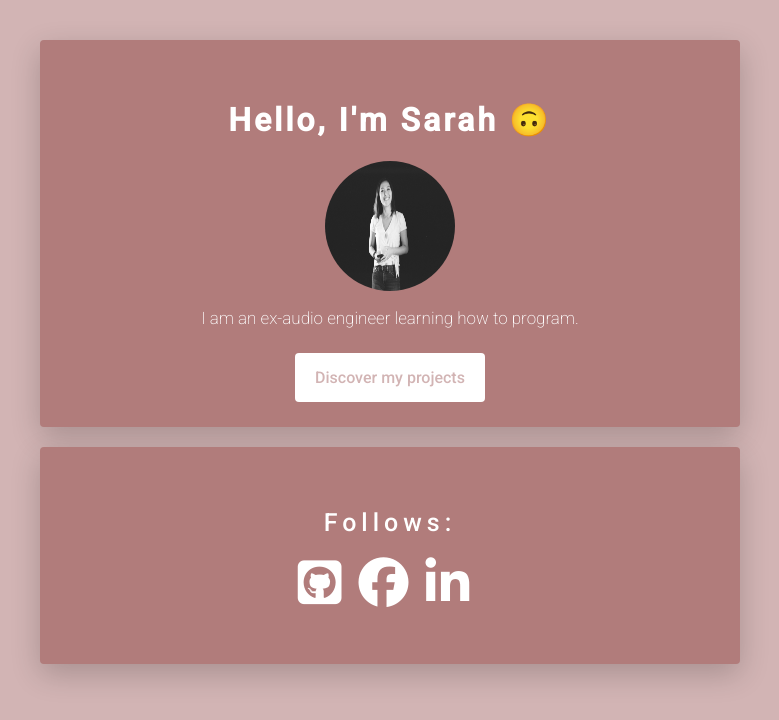
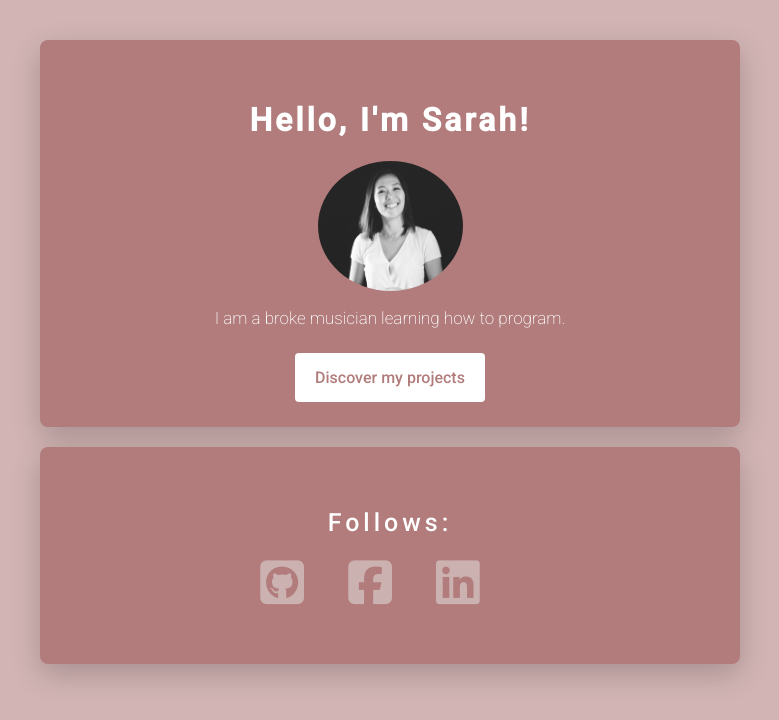
Before and after one commit to sarahjma/profile, a plain HTML site: page index.html in a window 1280 px wide. Shown: the whole page, without its empty margins (250-1029 px from the left). Drawn offline with Linux system fonts and the light colour scheme.

Commit message:
more styles

```diff
--- a/index.html
+++ b/index.html
@@ -12,9 +12,9 @@
   <body>
     <div class="container">
       <div class="card" id="introduction">
-        <h1>Hello, I'm Sarah 🙃</h1>
-        <img src="images/IMG_4206.JPG" class="img-circle" width="130px" height="130px"alt="Picture of Sarah">
-        <p>I am an ex-audio engineer learning how to program.</p>
+        <h1>Hello, I'm Sarah!</h1>
+        <img src="images/IMG_avatar_sarah.JPG" class="img-circle" width="145px" height="130px"alt="Picture of Sarah">
+        <p>I am a broke musician learning how to program.</p>
         <a href="" id="btn-white">Discover my projects</a>
       </div>
 
@@ -28,12 +28,12 @@
           </li>
           <li>
             <a href="https://www.facebook.com/sarah.ma.35110" target="blank">
-              <i class="fab fa-facebook"></i>
+              <i class="fab fa-facebook-square"></i>
             </a>
           </li>
           <li>
             <a href="https://www.linkedin.com/in/sarah-ma-a004b6126/" target="blank">
-              <i class="fab fa-linkedin-in"></i>
+              <i class="fab fa-linkedin"></i>
             </a>
           </li>
         </ul>
--- a/style.css
+++ b/style.css
@@ -19,6 +19,7 @@ a {
   color: #FFFFFF;
   font-weight: 500;
   font-size: 16px;
+  text-align: center;
 }
 
 a:hover {
@@ -30,7 +31,7 @@ h2 {
   font-size: 25px;
   font-weight: 500;
   font-family: 'Roboto', sans-serif;
-  letter-spacing: 5px;
+  letter-spacing: 4px;
 }
 
 ul {
@@ -44,7 +45,12 @@ li {
 
 li a {
   font-size: 50px;
-  letter-spacing: 13px;
+  letter-spacing: 40px;
+  color: rgba(230, 230, 230, 0.5);
+}
+
+a i {
+  text-align: center;
 }
 
 /*custom css*/
@@ -58,7 +64,7 @@ li a {
   background-color: #B17C7B;
   padding: 40px;
   margin: 20px 0px;
-  border-radius: 4px;
+  border-radius: 8px;
   box-shadow: 0px 10px 30px rgba(0,0,0,0.2);
   text-align: center;
 }
@@ -69,7 +75,7 @@ li a {
 
 #btn-white {
   background-color: #FFFFFF;
-  color: #D2B4B4;
+  color: #B17C7B;
   padding: 15px 20px;
   border-radius: 4px;
 }
```
Also changed, not shown: images/IMG_avatar_sarah.JPG (added).
